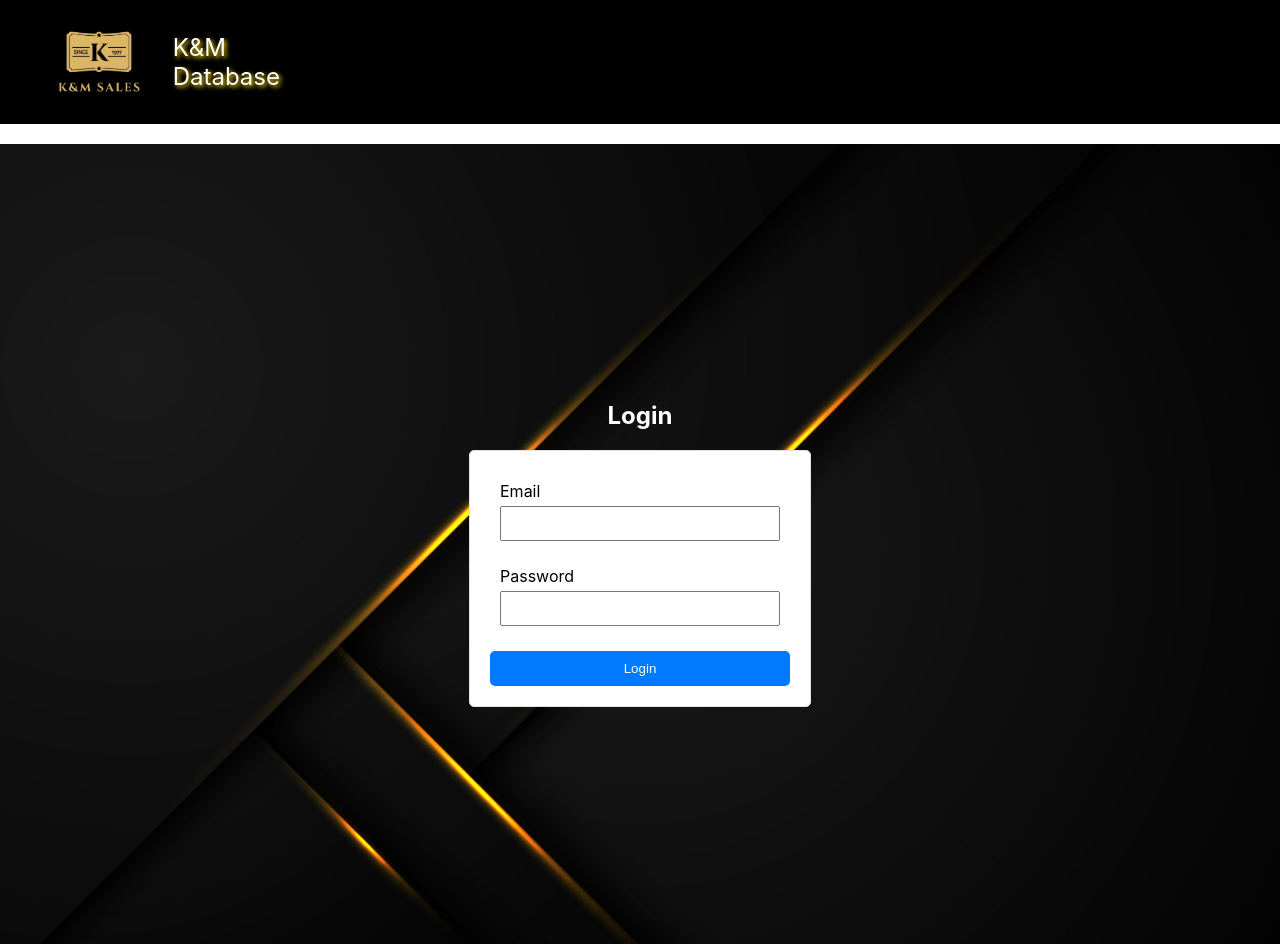
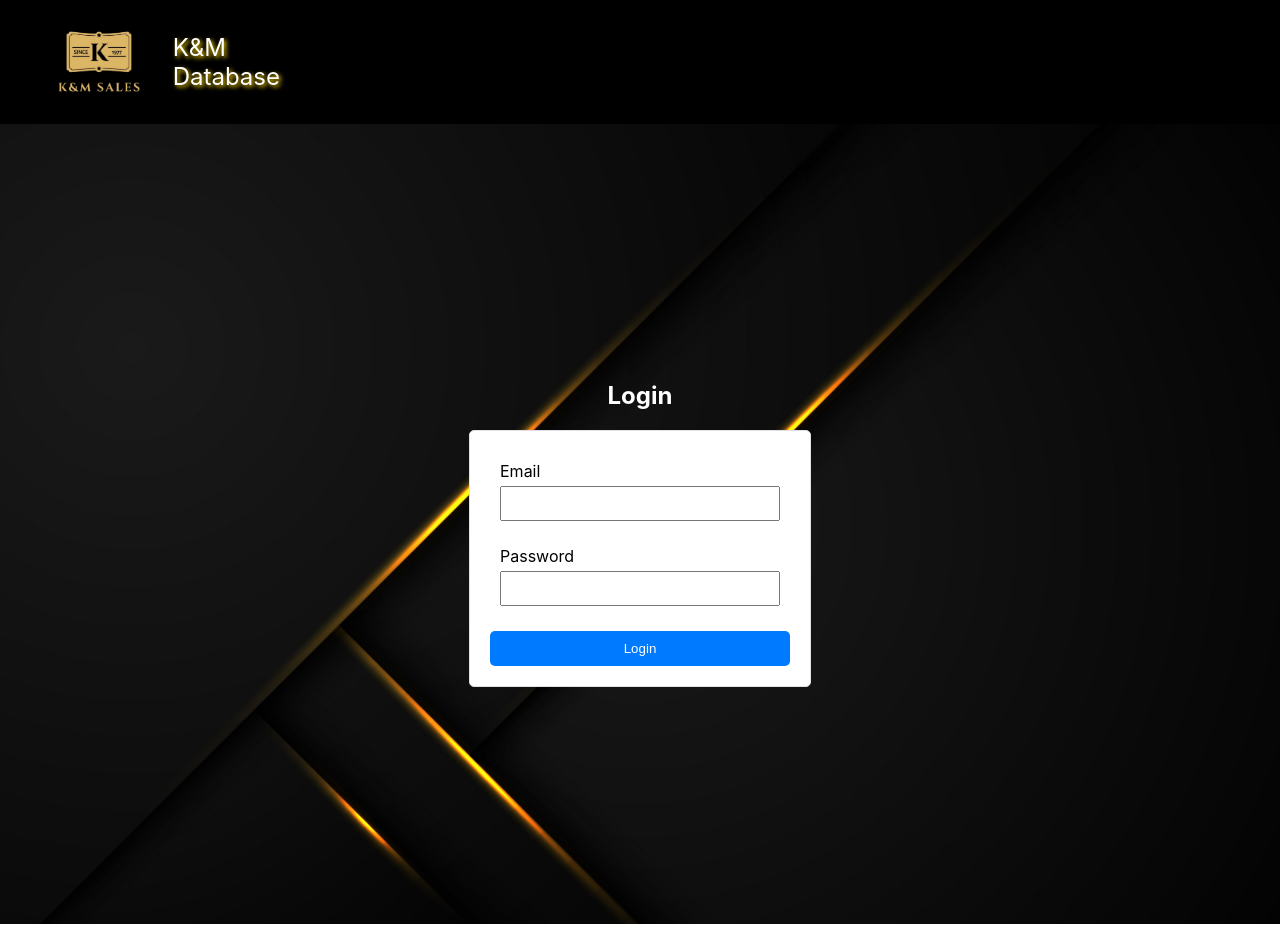
Before and after one commit to skhan139/inventory-tracker, a React (Create React App) app: page /login in a window 1280 px wide. Built offline with nearby package versions, Linux system fonts and the light colour scheme; no server answers; the database is empty.

Commit message:
fixed login

```diff
--- a/src/pages/LoginPage.css
+++ b/src/pages/LoginPage.css
@@ -1,16 +1,21 @@
+html, body {
+  height: 100%;
+  margin: 0;
+}
+
 .login-page {
   display: flex;
   flex-direction: column;
   align-items: center;
   justify-content: center;
-  margin-top: 20px;
   background-image: url(/src/assets/images/black.jpg);
   background-size: cover; /* Ensures the image covers the entire element */
   background-position: center; /* Centers the image */
   background-repeat: no-repeat; /* Prevents the image from repeating */
-  height: 100vh; /* Ensures the element's height is 100% of the viewport height */
+  min-height: 100vh; /* Ensures the element's height is at least 100% of the viewport height */
   width: 100vw; /* Ensures the element's width is 100% of the viewport width */
   overflow: hidden; /* Prevents scrolling within the element */
+  margin: 0; /* Ensures no margin around the element */
 }
 
 .login-form {
--- a/src/pages/ProductsPage.css
+++ b/src/pages/ProductsPage.css
@@ -1,3 +1,12 @@
+@keyframes fadeIn {
+  from {
+    opacity: 0;
+  }
+  to {
+    opacity: 1;
+  }
+}
+
 /* Header styles */
 .header {
   display: flex;
@@ -6,10 +15,12 @@
   padding: 10px 20px;
   background-color: #f8f9fa;
   border-bottom: 1px solid #dee2e6;
+  animation: fadeIn 1s ease-in-out; /* Add fade-in animation */
 }
 
 .logo {
   height: 40px;
+  animation: fadeIn 1s ease-in-out; /* Add fade-in animation */
 }
 
 .back-to-homepage {
@@ -19,6 +30,7 @@
   color: white;
   text-decoration: none;
   border-radius: 5px;
+  animation: fadeIn 1s ease-in-out; /* Add fade-in animation */
 }
 
 .back-to-homepage:hover {
@@ -28,6 +40,7 @@
 /* Inventory section styles */
 .inventory-section {
   margin-bottom: 20px;
+  animation: fadeIn 1s ease-in-out; /* Add fade-in animation */
 }
 
 .inventory-section h2 {
@@ -37,6 +50,7 @@
   padding: 10px; /* Add padding */
   border-radius: 5px; /* Add border radius */
   text-align: center; /* Center align text */
+  animation: fadeIn 1s ease-in-out; /* Add fade-in animation */
 }
 
 .inventory-section button {
@@ -47,6 +61,7 @@
   border: none;
   border-radius: 5px;
   cursor: pointer;
+  animation: fadeIn 1s ease-in-out; /* Add fade-in animation */
 }
 
 .inventory-section button:hover {
@@ -57,6 +72,7 @@
 .product-list {
   display: flex;
   flex-direction: column;
+  animation: fadeIn 1s ease-in-out; /* Add fade-in animation */
 }
 
 .product-item {
@@ -67,10 +83,12 @@
   border: 1px solid #dee2e6;
   border-radius: 5px;
   margin-bottom: 10px;
+  animation: fadeIn 1s ease-in-out; /* Add fade-in animation */
 }
 
 .product-item span {
   flex: 1;
+  animation: fadeIn 1s ease-in-out; /* Add fade-in animation */
 }
 
 .product-item button {
@@ -81,6 +99,7 @@
   border: none;
   border-radius: 5px;
   cursor: pointer;
+  animation: fadeIn 1s ease-in-out; /* Add fade-in animation */
 }
 
 .product-item button:hover {
@@ -91,6 +110,7 @@
 .products-page {
   background-image: url(/src/assets/images/eggshellbg.jpg);
   padding: 20px;
+  animation: fadeIn 1s ease-in-out; /* Add fade-in animation */
 }
 
 /* Show form button styles */
@@ -104,6 +124,7 @@
   cursor: pointer; /* Change cursor to pointer */
   margin: 20px auto; /* Add margin at the top and center horizontally */
   display: block; /* Make the button a block element to center it */
+  animation: fadeIn 1s ease-in-out; /* Add fade-in animation */
 }
 
 .show-form-button:hover {
```
